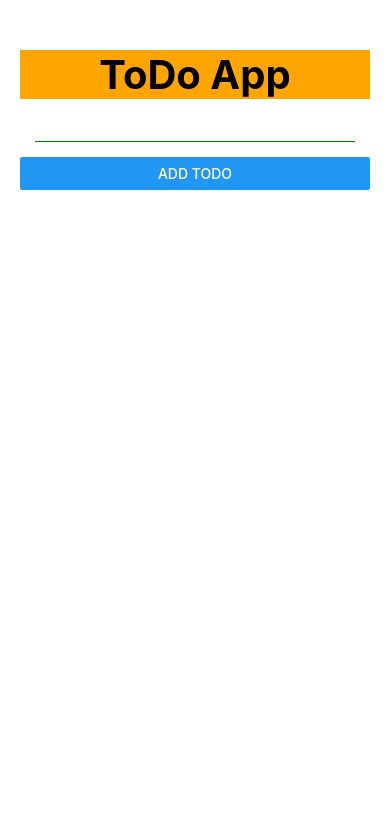
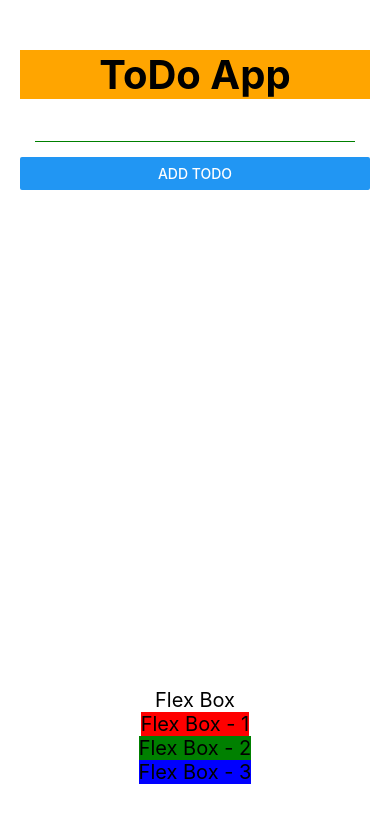
Before and after one commit to GLab-cloud/ReactNativeExpo, a React Native app in the folder app/: screen / in a window 390 px wide. Shown: the top 822 px of the page. Built offline with nearby package versions, Linux system fonts and the light colour scheme.

Commit message:
Flex Box

```diff
--- a/app/App.tsx
+++ b/app/App.tsx
@@ -15,6 +15,7 @@ import {
   Alert,
   TouchableWithoutFeedback,
 } from "react-native";
+import FlexBox from "./components/flex.box";
 
 interface ITodo {
   id: number;
@@ -52,6 +53,7 @@ export default function App() {
         Keyboard.dismiss();
       }}
     >
+      <View style={{ flex: 1 }}>
         <View style={styles.container}>
           <Text style={styles.header}>ToDo App</Text>
           {/* form */}
@@ -83,6 +85,8 @@ export default function App() {
               }}
             />
           </View>
+        </View>
+        <FlexBox />
       </View>
     </TouchableWithoutFeedback>
   );
--- /dev/null
+++ b/app/components/flex.box.tsx
@@ -0,0 +1,40 @@
+import { View, Text, StyleSheet } from "react-native";
+const styles = StyleSheet.create({
+  container: {
+    marginTop: 40,
+    alignItems: "center",
+    marginBottom: 60,
+  },
+  title: {
+    fontSize: 20,
+  },
+  title1: {
+    fontSize: 20,
+    backgroundColor: "red",
+  },
+  title2: {
+    fontSize: 20,
+    backgroundColor: "green",
+  },
+  title3: {
+    fontSize: 20,
+    backgroundColor: "blue",
+  },
+});
+const FlexBox = () => {
+  return (
+    <View style={styles.container}>
+      <Text style={styles.title}>Flex Box</Text>
+      <View>
+        <Text style={styles.title1}>Flex Box - 1</Text>
+      </View>
+      <View>
+        <Text style={styles.title2}>Flex Box - 2</Text>
+      </View>
+      <View>
+        <Text style={styles.title3}>Flex Box - 3</Text>
+      </View>
+    </View>
+  );
+};
+export default FlexBox;
```
Lines whose indentation alone changed are shown as unchanged.
